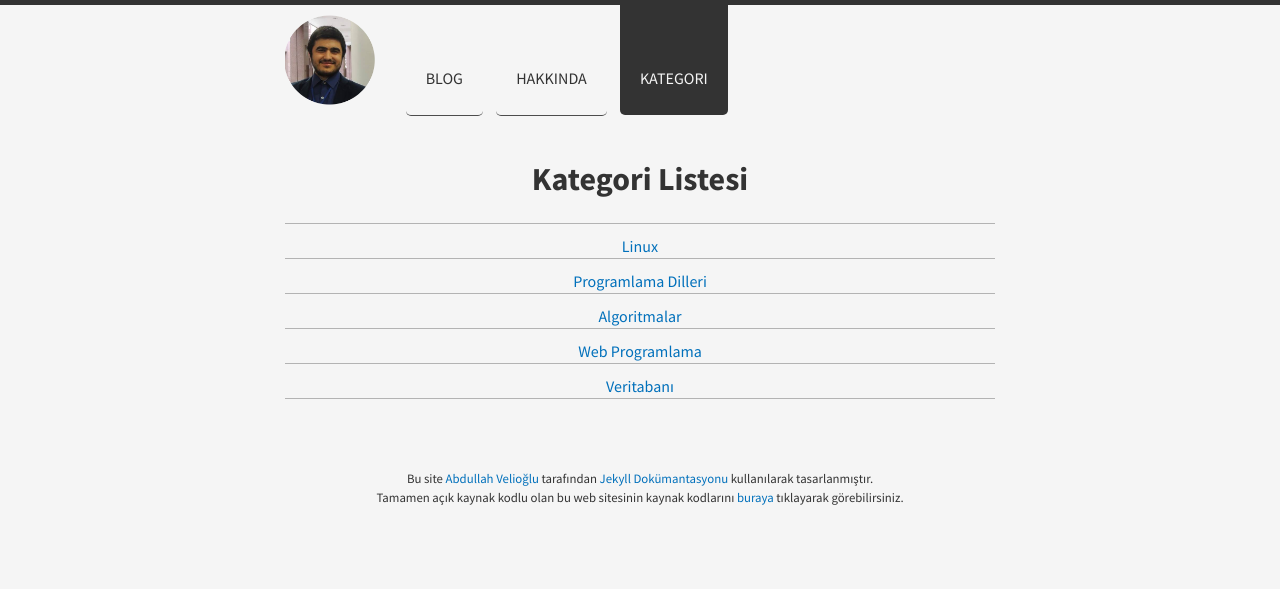
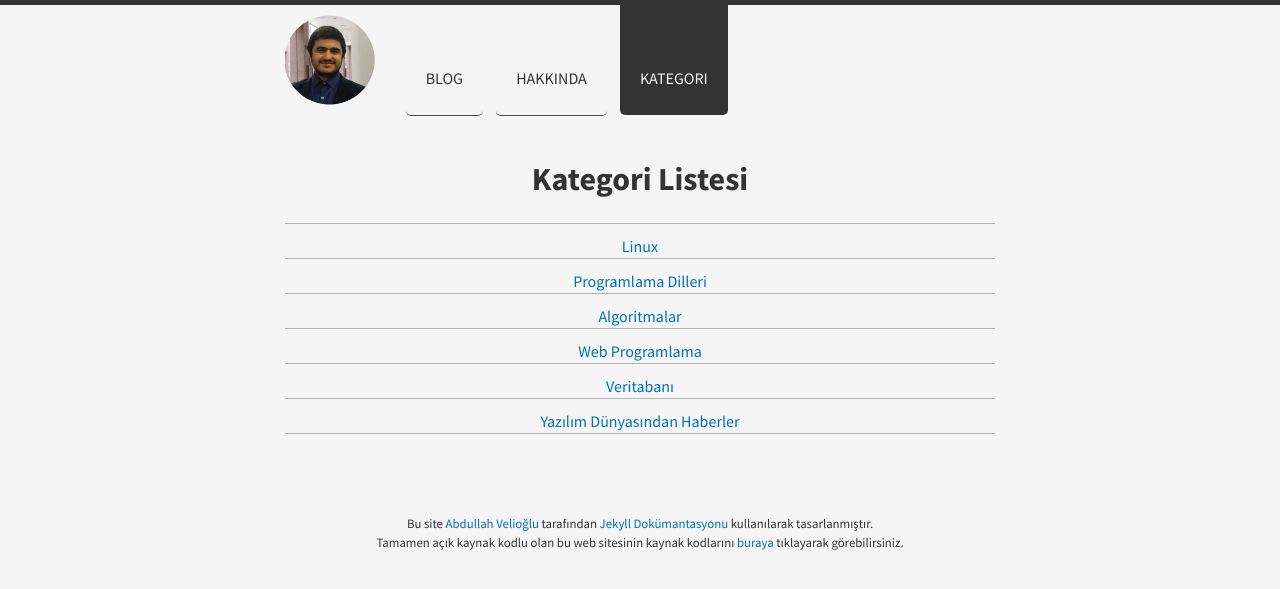
Before and after one commit to abdullahvelioglu/jekyllstaticblog, a Jekyll site: the page built from category/index.html, in a window 1280 px wide. Shown: the top 589 px of the page. Built offline with Jekyll 4.4.1, drawn with Linux system fonts in a browser that asks for light colours; nearby versions of some CDN libraries; Markdown is read by kramdown in place of the engine named in the settings.

Commit message:
Add category softwarenews

```diff
--- a/_data/tags.yml
+++ b/_data/tags.yml
@@ -12,3 +12,6 @@
 
 - slug: database
   name: Veritabanı
+
+- slug: softwarenews
+  name: Yazılım Dünyasından Haberler
--- a/category/index.html
+++ b/category/index.html
@@ -17,6 +17,8 @@
   <div class="bundle row gutters fadeInDown animated">
     <a href="/blog/category/database/">Veritabanı</a>
   <div class="bundle row gutters fadeInDown animated">
+    <a href="/blog/category/softwarenews/">Yazılım Dünyasından Haberler</a>
+  <div class="bundle row gutters fadeInDown animated">
 
 
 </center>
```
Also changed, not shown: category/softwarenews.md (added, +5 -0 lines).
